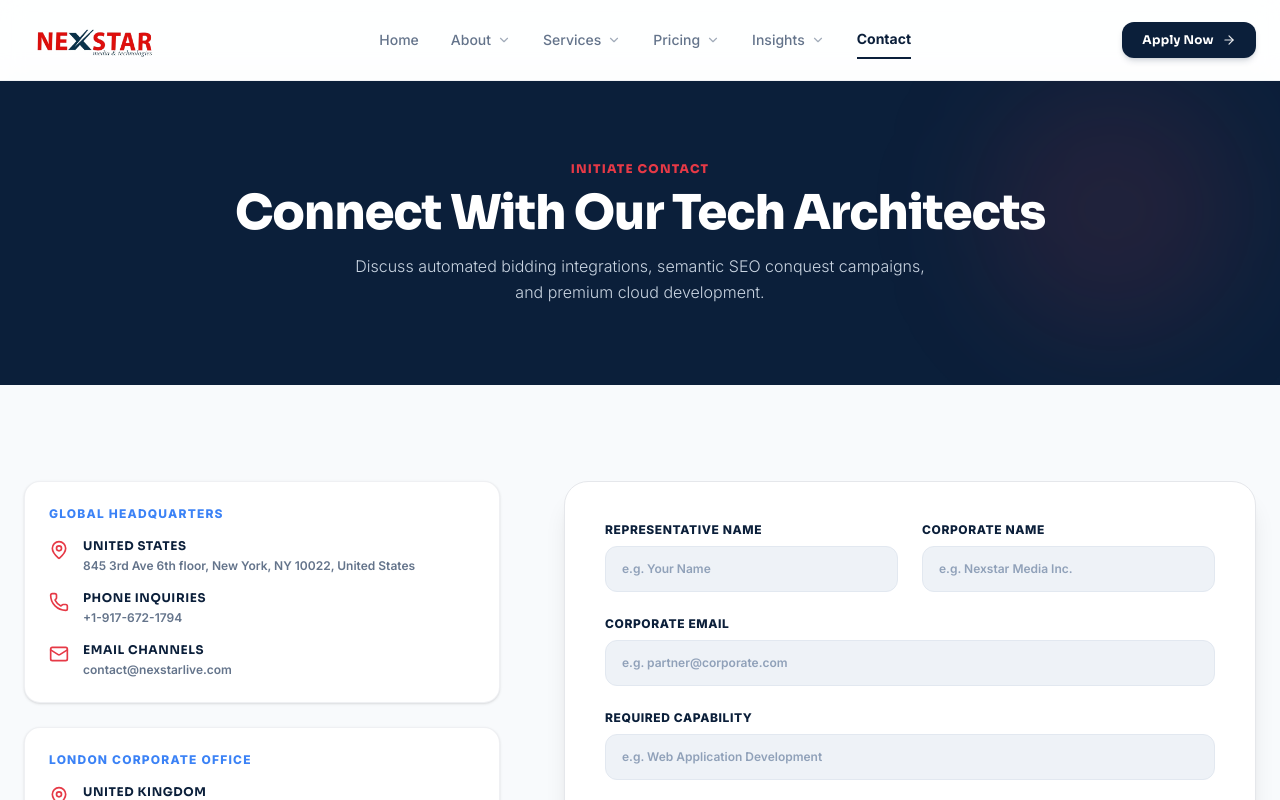
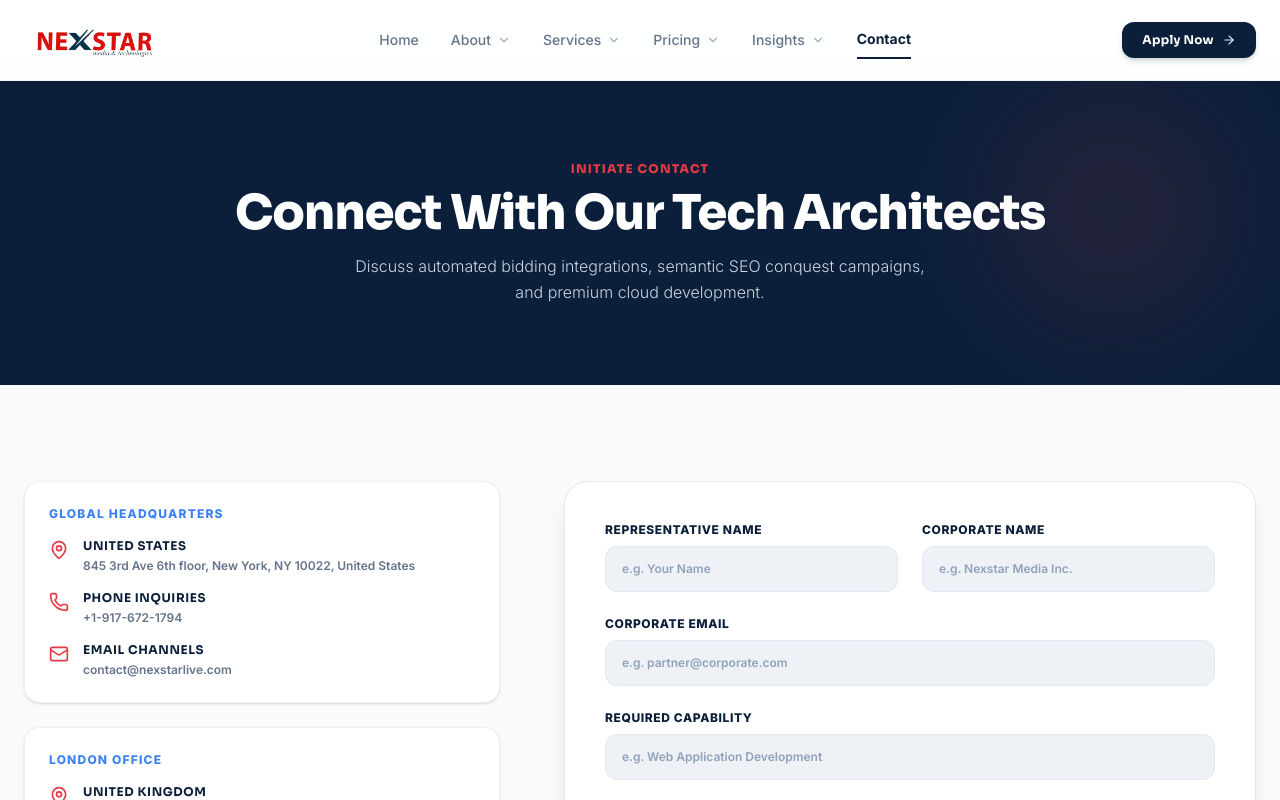
Before and after one commit to ichchatyagi/Final-NEXSTAR, a React (Vite) app: page / in a window 1280 px wide. Both pictures are taken after a click on the button "Partner With Us". Shown: the top 800 px of the page. Built offline with nearby package versions, Linux system fonts and the light colour scheme.

Commit message:
refactor: update London office label in Contact page

```diff
--- a/src/pages/Contact.jsx
+++ b/src/pages/Contact.jsx
@@ -115,7 +115,7 @@ export default function Contact() {
 
             {/* UK Coordinate */}
             <div className="bg-white border border-gray-200/60 p-6 rounded-2xl shadow-sm flex flex-col gap-4">
-              <span className="text-xs font-extrabold uppercase tracking-widest text-highlight-blue">London Corporate Office</span>
+              <span className="text-xs font-extrabold uppercase tracking-widest text-highlight-blue">London Office</span>
 
               <div className="flex gap-3.5 items-start">
                 <MapPin className="w-5 h-5 text-accent-red shrink-0 mt-0.5" />
```
